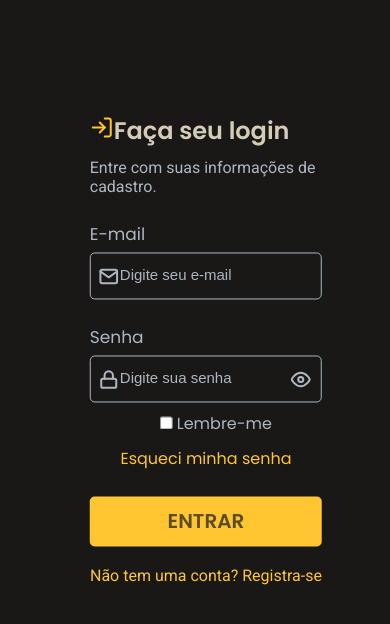
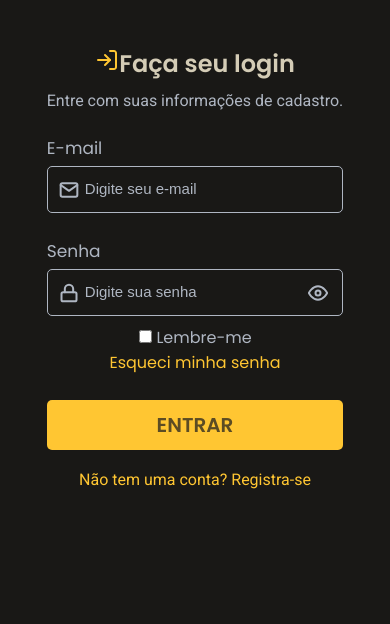
Before and after one commit to SabSVL/Projeto-login-form-Rocketseat, a plain HTML site: page index.html in a window 390 px wide. Shown: the part 98-722 px from the top of the page. Drawn offline with Linux system fonts and the light colour scheme.

Commit message:
Update style.css

```diff
--- a/style.css
+++ b/style.css
@@ -24,24 +24,25 @@ section:first-child{
     background-color: #191816;
     position: relative;
     width: 70%;
+    display: flex;
+    flex-direction: column;
 
 }
 section > img:first-child{
     padding: 30px;
     width: 200px;
+    margin-bottom: 10%;
+
 }
 /* Sections */
 section div{
-    position: absolute;
-    top: 50%;
-    left: 50%;
+    align-self: center;
     width: 80%;
     height: auto;
     padding-left: 80px;
     padding-top: 80px;
     background-color:  #24221f;
     color: #afb6c2;
-    transform: translate(-50%,-50%);
 }
 
 section:last-child{
@@ -174,14 +175,30 @@ div > p:last-child{
 
 @media screen and (max-width:450px){
 
+
     section div{
         background-color: transparent;
+        justify-content: center;
+        padding-left: 0px;
+        padding-top: 10px;
+        display: flex;
+        align-items: center;
+        flex-direction: column;
+    }
+    div > label{
+        align-self: flex-start;
+        margin-left: 10%;
     }
     article p{
         float: none;
+        margin: 0px;
         text-align: center;
     }
+    article {
+        width: 50%;
+    }
     article input{
-        margin-left: 70px;
+
+          margin-left: 20%;
     }
 }
```
